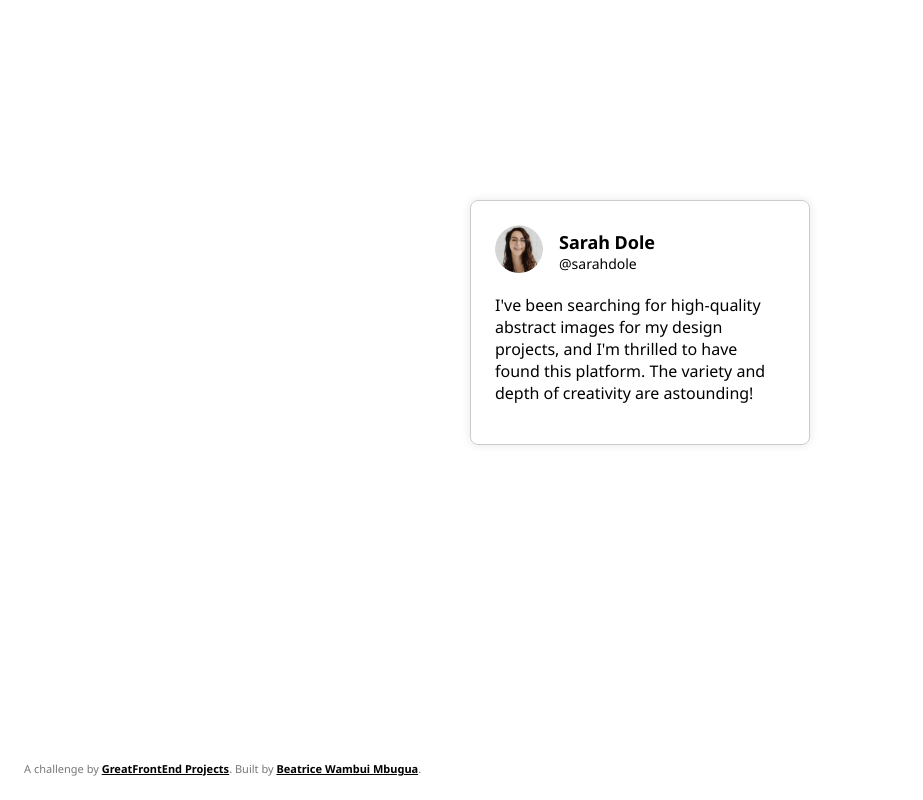
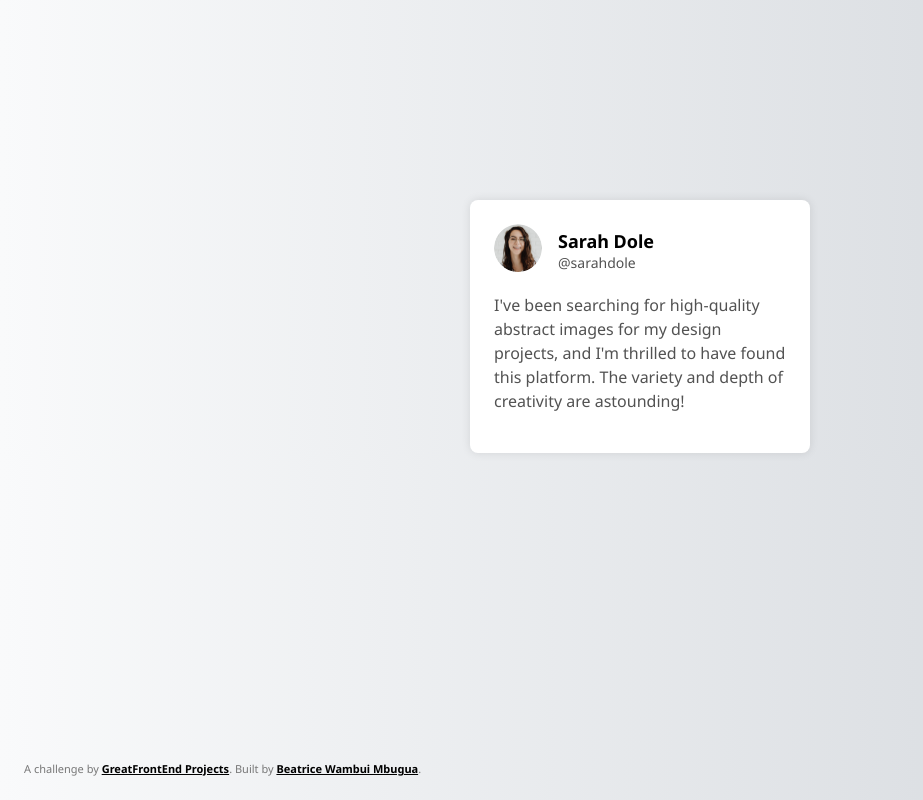
Before and after one commit to BeatriceWambuiMbugua/testimonial-card, a plain HTML site: page index.html in a window 1280 px wide. Shown: the whole page, without its empty margins (0-923 px from the left). Drawn offline with Linux system fonts and the light colour scheme.

Commit message:
make the description to be grey in color as well as the background to have a gradient

```diff
--- a/css/style.css
+++ b/css/style.css
@@ -8,6 +8,8 @@ body {
   -webkit-font-smoothing: antialiased;
   -moz-osx-font-smoothing: grayscale;
   text-rendering: optimizeLegibility;
+  background: rgb(249,250,251);
+background: linear-gradient(90deg, rgba(249,250,251,1) 0%, rgba(210,214,219,1) 100%);
 }
 
 * {
@@ -35,7 +37,7 @@ body {
   justify-content: center;
   width: 340px;
   margin: 200px auto 0;
-  border: 1px solid #ccc;
+  background: #fff;
   border-radius: 8px;
   padding: 24px;
   box-shadow: 0 0 10px rgba(0, 0, 0, 0.1);
@@ -46,7 +48,6 @@ body {
   flex-direction: row;
   align-items: center;
   width: 100%;
-  gap: 16px;
 }
 
 .card-title-name h1{
@@ -56,9 +57,17 @@ body {
 .card-title-name p{
   margin: 0;
   font-size: 14px;
+   color: #525252;
 }
 .card-image img{
   width: 48px;
   height: 48px;
   border-radius: 999px;
+  margin-right: 16px;
 }
+
+.card-description{
+  color: #525252;
+  font-size: 16px;
+  line-height: 24px;
+}
```
